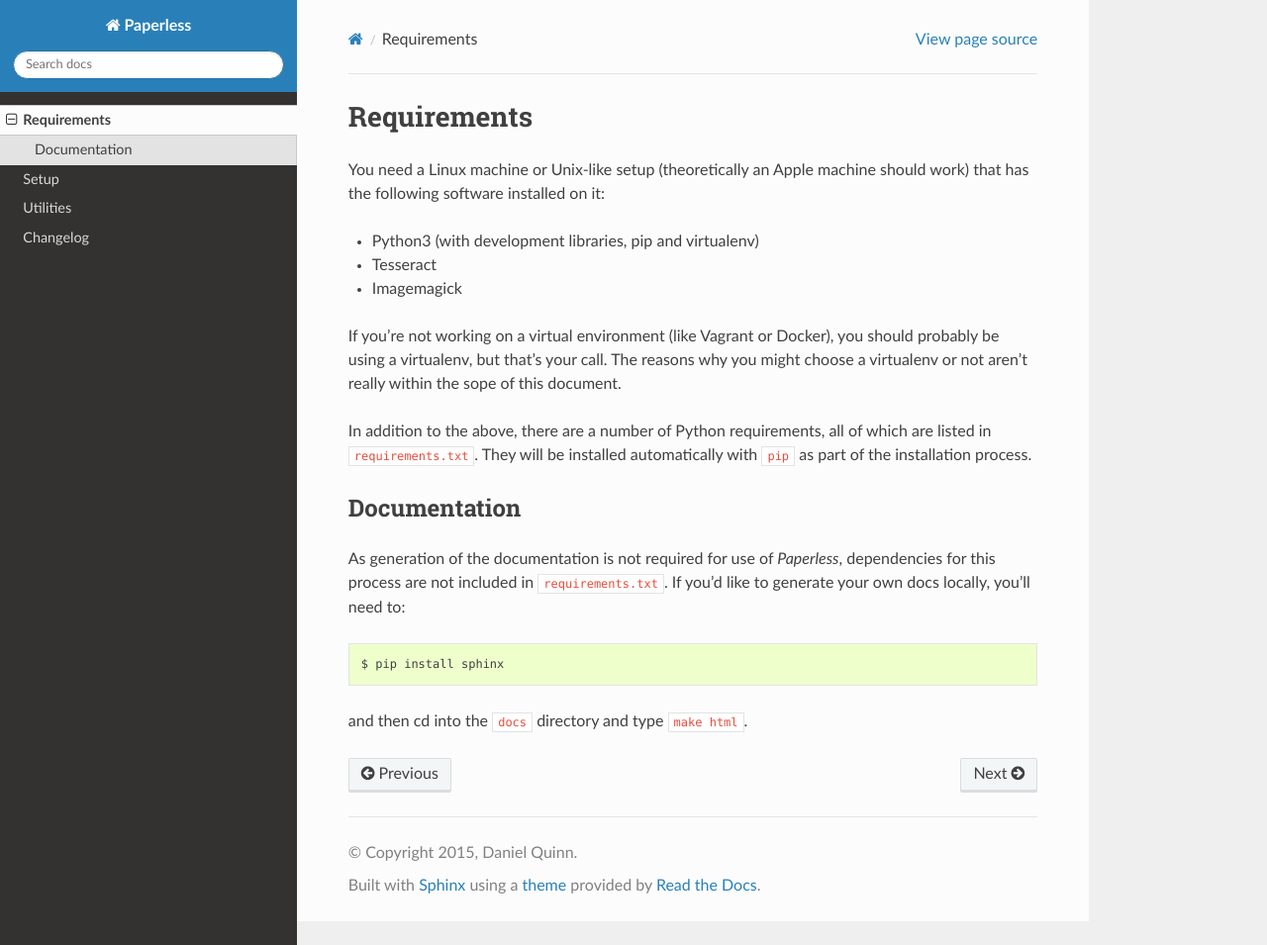
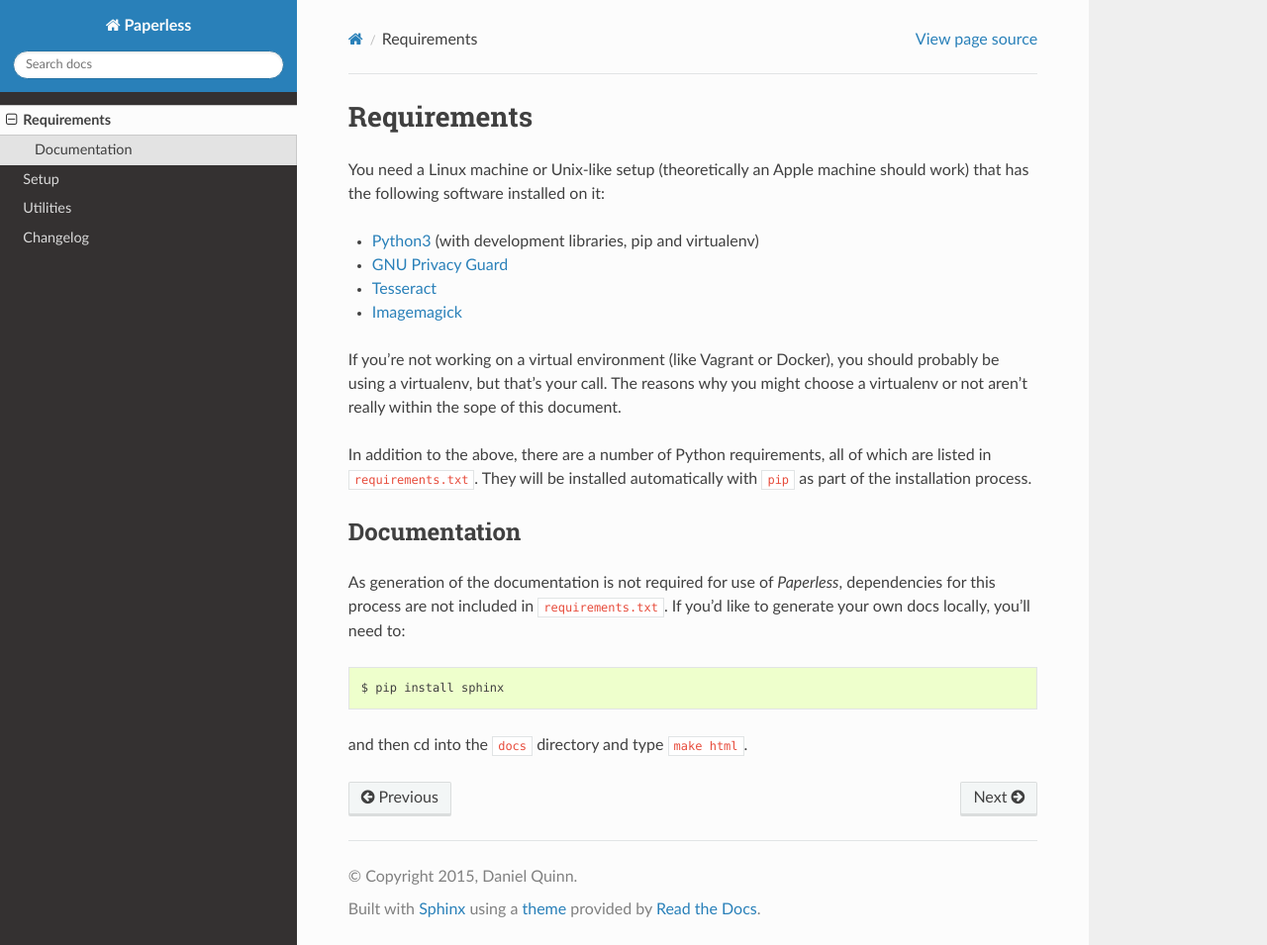
Before and after one commit to repoRangee/Large-scale, a Sphinx documentation site: the page built from docs/requirements.rst, in a window 1280 px wide and 955 px high. Shown: the whole window at 99% size. Built offline with Sphinx 7.4.7 and the Read the Docs theme 3.1.0, drawn with Linux system fonts in a browser that asks for light colours; formulas are drawn with MathJax 3.

```diff
--- a/docs/requirements.rst
+++ b/docs/requirements.rst
@@ -6,9 +6,15 @@ Requirements
 You need a Linux machine or Unix-like setup (theoretically an Apple machine
 should work) that has the following software installed on it:
 
-* Python3 (with development libraries, pip and virtualenv)
-* Tesseract
-* Imagemagick
+* `Python3`_ (with development libraries, pip and virtualenv)
+* `GNU Privacy Guard`_
+* `Tesseract`_
+* `Imagemagick`_
+
+.. _Python3: https://python.org/
+.. _GNU Privacy Guard: https://gnupg.org
+.. _Tesseract: https://github.com/tesseract-ocr
+.. _Imagemagick: http://imagemagick.org/
 
 If you're not working on a virtual environment (like Vagrant or Docker), you
 should probably be using a virtualenv, but that's your call.  The reasons why
```
Also changed, not shown: README.rst (renamed from README.md, +20 -35 lines).
